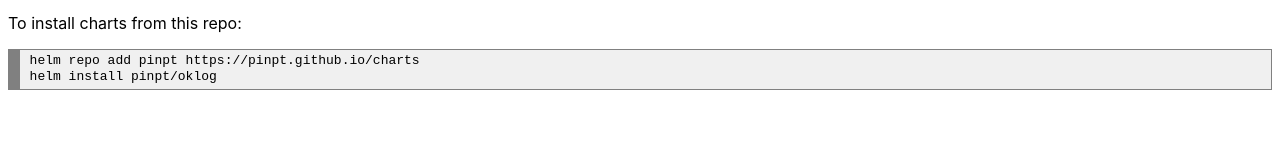
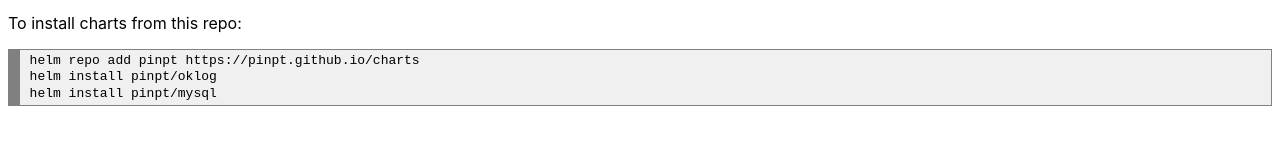
Before and after one commit to pinpt/charts, a plain HTML site: page docs/index.html in a window 1280 px wide. Shown: the part 247-392 px from the top of the page. Drawn offline with Linux system fonts and the light colour scheme.

Commit message:
BE-447 Updating index.html

```diff
--- a/docs/index.html
+++ b/docs/index.html
@@ -19,6 +19,7 @@
 			<div style="background: #f0f0f0; overflow:auto;width:auto;border:solid gray;border-width:.1em .1em .1em .8em;padding:.2em .6em;">
 				<pre style="margin: 0; line-height: 125%">helm repo add pinpt https://pinpt.github.io/charts
 helm install pinpt/oklog
+helm install pinpt/mysql
 </pre>
 			</div>
 		</p>
```
